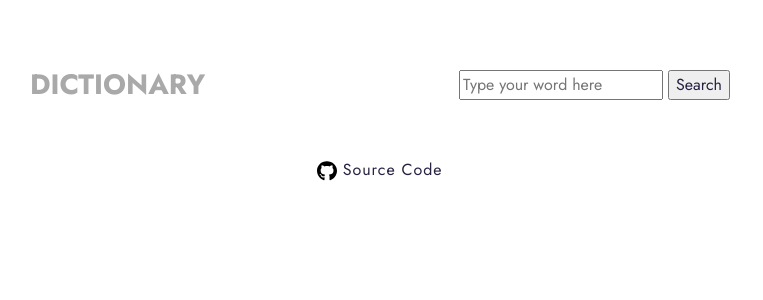
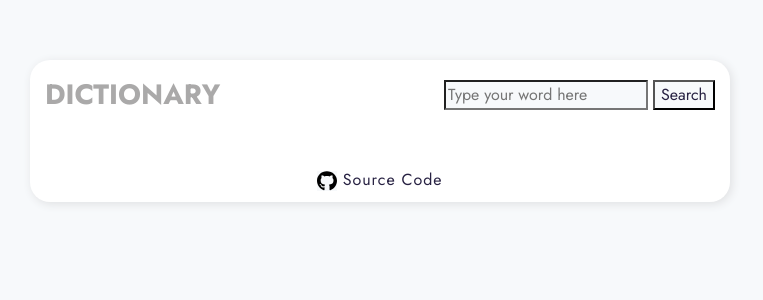
Before and after one commit to AleKoles/react-dictionary-app, a React (Create React App) app: page / in a window 1280 px wide. Shown: the top 300 px of the page, without its empty margins (260-1023 px from the left). Built offline with nearby package versions, Linux system fonts and the light colour scheme.

Commit message:
feat: added styling

```diff
--- a/src/App.css
+++ b/src/App.css
@@ -1,6 +1,10 @@
 .App {
   max-width: 700px;
   margin: 60px auto;
+  padding: 10px 15px;
+  background-color: white;
+  border-radius: 20px;
+  box-shadow: 2px 2px 10px #dfe0e2;
 }
 .App .search .logo {
   font-weight: 700;
--- a/src/App.js
+++ b/src/App.js
@@ -8,10 +8,10 @@ function App() {
   return (
     <div className="App">
       <Dictionary />
-      <footer className="mt-5">
+      <footer className="mt-5  bg-white">
         <a
           target="_blank"
-          className="link "
+          className="link  bg-white"
           rel="noreferrer"
           href="https://github.com/AleKoles/react-dictionary-app"
         >
--- a/src/Dictionary.js
+++ b/src/Dictionary.js
@@ -21,11 +21,11 @@ function Dictionary() {
   }
   return (
     <div>
-      <div className="search d-flex justify-content-between align-items-center">
-        <a href="/" className="text-decoration-none">
-          <h3 className="text-uppercase pt-2 logo ">DICTIONARY</h3>
+      <div className="search d-flex justify-content-between align-items-center bg-white">
+        <a href="/" className="text-decoration-none  bg-white">
+          <h3 className="text-uppercase pt-2 logo  bg-white">DICTIONARY</h3>
         </a>
-        <form onSubmit={search}>
+        <form onSubmit={search} className="bg-white">
           <input
             type="search"
             placeholder="Type your word here"
--- a/src/Meaning.js
+++ b/src/Meaning.js
@@ -4,15 +4,15 @@ import Synonym from "./Synonym";
 
 function Meaning(props) {
   return (
-    <div className="meaning">
-      <h5>{props.meaning.partOfSpeech}</h5>
+    <div className="meaning  bg-white">
+      <h5 className="bg-white">{props.meaning.partOfSpeech}</h5>
       {props.meaning.definitions.map(function (definition, index) {
         return (
           <div key={index}>
-            <ul>
-              <li>
+            <ul className="bg-white">
+              <li className=" bg-white">
                 {definition.definition}
-                <br /> <em>{definition.example}</em> <br />
+                <br /> <em className="bg-white">{definition.example}</em> <br />
                 <Synonym synonym={definition.synonyms} />
               </li>
             </ul>
--- a/src/Phonetics.js
+++ b/src/Phonetics.js
@@ -5,12 +5,12 @@ import "./App.css";
 function Phonetics(props) {
   console.log(props.phonetic);
   return (
-    <div className="d-flex">
-      <h5 className="text-muted me-2">{props.phonetic.text}</h5>
+    <div className="d-flex  bg-white">
+      <h5 className="text-muted me-2  bg-white">{props.phonetic.text}</h5>
       <ReactAudioPlayer
         src={props.phonetic.audio}
         controls
-        className="speaker mt-1"
+        className="speaker mt-1  bg-white"
       />
     </div>
   );
--- a/src/Results.js
+++ b/src/Results.js
@@ -7,8 +7,8 @@ function Results(props) {
   if (props.results) {
     console.log(props.results.phonetics);
     return (
-      <div className="result  mt-4">
-        <h4 className="text-uppercase">{props.results.word}</h4>
+      <div className="result  pt-5  bg-white">
+        <h4 className="text-uppercase  bg-white">{props.results.word}</h4>
         {props.results.phonetics.map(function (phonetic, index) {
           return (
             <div key={index}>
--- a/src/Synonym.js
+++ b/src/Synonym.js
@@ -4,10 +4,10 @@ import "./App.css";
 function Synonym(props) {
   if (props.synonym) {
     return (
-      <span className="synonyms">
+      <span className="synonyms bg-white">
         {props.synonym.map(function (synonym, index) {
           return (
-            <span className="text-muted" key={index}>
+            <span className="text-muted bg-white" key={index}>
               {synonym}{" "}
             </span>
           );
--- a/src/app.scss
+++ b/src/app.scss
@@ -1,6 +1,10 @@
 .App {
   max-width: 700px;
   margin: 60px auto;
+  padding: 10px 15px;
+  background-color: white;
+  border-radius: 20px;
+  box-shadow: 2px 2px 10px (#dfe0e2);
   .search {
     .logo {
       font-weight: 700;
--- a/src/index.css
+++ b/src/index.css
@@ -2,4 +2,5 @@
 * {
   font-family: "Jost", sans-serif;
   color: #272142;
+  background-color: #f7f9fb;
 }/*# sourceMappingURL=index.css.map */
--- a/src/index.scss
+++ b/src/index.scss
@@ -3,4 +3,5 @@
 * {
   font-family: "Jost", sans-serif;
   color: #272142;
+  background-color: #f7f9fb;
 }
```
Also changed, not shown: 2 other files (tests, documents, lock files or other folders).
